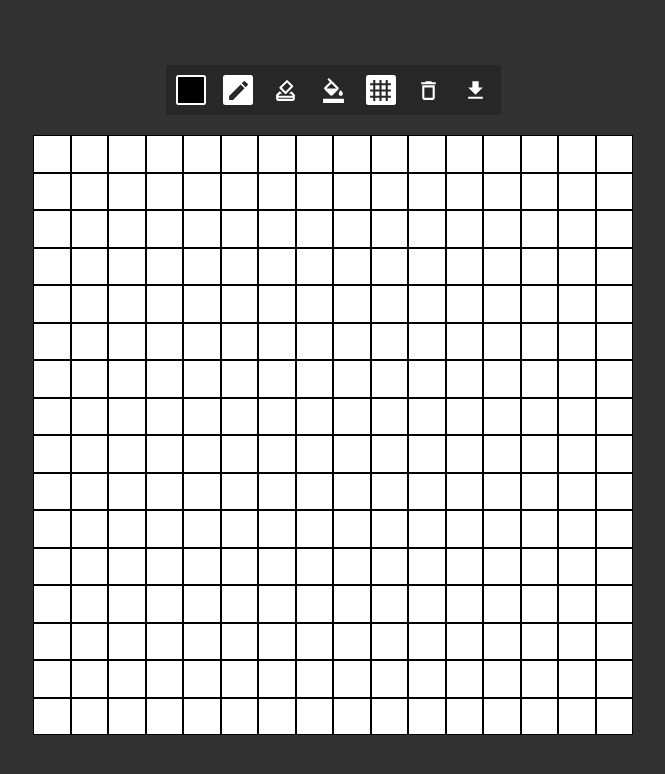
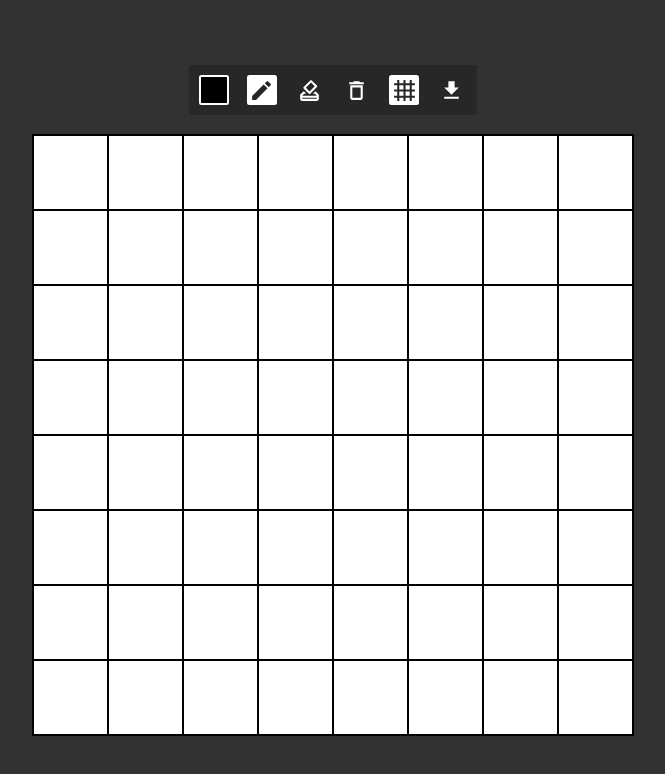
Before and after one commit to feliperdamaceno/pixel-art-editor, a React (Create React App) app: page / in a window 1280 px wide. Shown: the top 774 px of the page, without its empty margins (307-972 px from the left). Built offline with nearby package versions, Linux system fonts and the light colour scheme.

Commit message:
refactor: tools logic

```diff
--- a/src/App.js
+++ b/src/App.js
@@ -1,51 +1,52 @@
-import { useState } from 'react'
+// Styles
 import styled from 'styled-components'
-
-// Styles
 import { colors } from './Global.styles'
 
 // Components
-import Tile from './components/Tile'
 import Tools from './components/Tools'
+import Pixel from './components/Pixel'
+
+// Hooks
+import { useState } from 'react'
 
 // Context
 import ColorProvider from './context/ColorContext'
 import GridProvider from './context/GridContext'
 
 export default function App() {
-  const [size] = useState(16)
-  const [tiles, setTiles] = useState(() => createTiles())
+  const [size] = useState(8)
+  const [pixels, setPixels] = useState(createPixels)
 
-  function createTiles(color) {
-    const tiles = []
+  function createPixels() {
+    const pixels = []
     for (let i = 0; i < size * size; i++) {
-      tiles.push({ id: i, color: color ? color : colors.white })
+      pixels.push({ id: i })
     }
-    return tiles
+    return pixels
   }
 
-  function resetTiles(color) {
-    setTiles(createTiles(color))
+  function resetPixels() {
+    setPixels(createPixels)
   }
 
   return (
-    <Editor>
+    <Container>
       <ColorProvider>
         <GridProvider>
-          <Tools resetTiles={resetTiles} />
-          <Container size={size}>
-            {tiles.map((tile) => (
-              <Tile key={tile.id} color={tile.color} tiles={tiles} />
+          <Tools resetPixels={resetPixels} />
+          <Grid size={size}>
+            {pixels.map((pixel) => (
+              <Pixel key={pixel.id} />
             ))}
-          </Container>
+          </Grid>
         </GridProvider>
       </ColorProvider>
-    </Editor>
+    </Container>
   )
 }
 
 // Styled Components
-const Editor = styled.div`
+const Container = styled.div`
   background-color: ${colors.background};
   min-width: 100vw;
   min-height: 100vh;
@@ -56,11 +57,12 @@ const Editor = styled.div`
   gap: 2rem;
   user-select: none;
 `
-
-const Container = styled.div`
-  --size: ${({ size }) => size};
+const Grid = styled.div`
+  --grid-size: ${({ size }) => size};
+  background-color: ${colors.white};
+  outline: 0.1rem solid ${colors.black};
   width: 100%;
   max-width: 60rem;
   display: grid;
-  grid-template-columns: repeat(var(--size), 1fr);
+  grid-template-columns: repeat(var(--grid-size), 1fr);
 `
--- a/src/components/Tile.jsx
+++ b/src/components/Pixel.jsx
@@ -1,5 +1,3 @@
-import { useEffect, useState } from 'react'
-
 // Styles
 import styled from 'styled-components'
 import { colors } from '../Global.styles'
@@ -8,28 +6,27 @@ import { colors } from '../Global.styles'
 import { useColorContext } from '../context/ColorContext'
 import { useGridContext } from '../context/GridContext'
 
-export default function Tile({ color, tiles }) {
+// Hooks
+import { useState } from 'react'
+
+export default function Pixel() {
+  const [color, setColor] = useState(null)
+  const [currentColor] = useColorContext()
   const [grid] = useGridContext()
-  const [currentColor] = useColorContext()
-  const [selfColor, setSelfColor] = useState(color)
 
   function handleChangeColor() {
-    setSelfColor(currentColor)
+    setColor(currentColor)
   }
-
-  useEffect(() => {
-    if (tiles) setSelfColor(color)
-  }, [tiles, setSelfColor, color])
 
   return (
     <>
-      <TileStyle onClick={handleChangeColor} color={selfColor} grid={grid} />
+      <PixelStyles onClick={handleChangeColor} color={color} grid={grid} />
     </>
   )
 }
 
 // Styled Components
-const TileStyle = styled.div`
+const PixelStyles = styled.div`
   width: 100%;
   aspect-ratio: 1/1;
   background-color: ${({ color }) => color};
--- a/src/components/Tools.jsx
+++ b/src/components/Tools.jsx
@@ -1,5 +1,3 @@
-import { useState, useRef } from 'react'
-
 // Styles
 import styled from 'styled-components'
 import { colors } from '../Global.styles'
@@ -7,22 +5,24 @@ import {
   MdDownload as DownloadIcon,
   MdCreate as PencilIcon,
   MdOutlineHowToVote as EraserIcon,
-  MdOutlineFormatColorFill as BucketIcon,
   MdGrid4X4 as GridIcon,
   MdOutlineDelete as ExcludeIcon
 } from 'react-icons/md'
+
+// Hooks
+import { useState, useRef } from 'react'
 
 // Context
 import { useColorContext } from '../context/ColorContext'
 import { useGridContext } from '../context/GridContext'
 
-export default function Tools({ resetTiles }) {
-  const [tools, setTools] = useState(createToolsConfig)
-  const [grid, setGrid] = useGridContext()
+export default function Tools({ resetPixels }) {
+  const [tools, setTools] = useState(createToolsState)
+  const [grid, toggleGrid] = useGridContext()
   const [currentColor, setCurrentColor] = useColorContext()
   const colorPickerRef = useRef(currentColor)
 
-  function createToolsConfig() {
+  function createToolsState() {
     return {
       pencil: {
         name: 'pencil',
@@ -32,10 +32,6 @@ export default function Tools({ resetTiles }) {
         name: 'eraser',
         selected: false
       },
-      bucket: {
-        name: 'bucket',
-        selected: false
-      },
       exclude: {
         name: 'exclude',
         selected: false
@@ -43,7 +39,7 @@ export default function Tools({ resetTiles }) {
     }
   }
 
-  function selectTool(name) {
+  function selectCurrentTool(name) {
     setTools((previous) => {
       for (const tool in previous) {
         if (previous[tool].name === name) {
@@ -56,8 +52,11 @@ export default function Tools({ resetTiles }) {
     })
   }
 
-  function toggleGrid() {
-    setGrid((previous) => !previous)
+  function resetToDefaultTool() {
+    setTimeout(() => {
+      selectCurrentTool('pencil')
+      setCurrentColor(colorPickerRef.current.value)
+    }, 200)
   }
 
   function selectColor(event) {
@@ -66,30 +65,19 @@ export default function Tools({ resetTiles }) {
     }
   }
 
-  function resetToDefaultTool() {
-    setTimeout(() => {
-      selectTool('pencil')
-      setCurrentColor(colorPickerRef.current.value)
-    }, 200)
-  }
+  function selectTool(event) {
+    const currentTool = event.currentTarget.name
+    selectCurrentTool(currentTool)
 
-  function selectToolFunction(event) {
-    const tool = event.currentTarget.name
-    selectTool(tool)
-
-    switch (tool) {
+    switch (currentTool) {
       case 'pencil':
         setCurrentColor(colorPickerRef.current.value)
         break
       case 'eraser':
         setCurrentColor(colors.white)
         break
-      case 'bucket':
-        resetTiles(currentColor)
-        resetToDefaultTool()
-        break
       case 'exclude':
-        resetTiles()
+        resetPixels()
         resetToDefaultTool()
         break
       default:
@@ -102,7 +90,7 @@ export default function Tools({ resetTiles }) {
       <ColorPicker ref={colorPickerRef} onChange={selectColor} type="color" />
 
       <Button
-        onClick={selectToolFunction}
+        onClick={selectTool}
         name={tools.pencil.name}
         selected={tools.pencil.selected}
       >
@@ -110,7 +98,7 @@ export default function Tools({ resetTiles }) {
       </Button>
 
       <Button
-        onClick={selectToolFunction}
+        onClick={selectTool}
         name={tools.eraser.name}
         selected={tools.eraser.selected}
       >
@@ -118,23 +106,15 @@ export default function Tools({ resetTiles }) {
       </Button>
 
       <Button
-        onClick={selectToolFunction}
-        name={tools.bucket.name}
-        selected={tools.bucket.selected}
+        onClick={selectTool}
+        name={tools.exclude.name}
+        selected={tools.exclude.selected}
       >
-        <BucketIcon />
+        <ExcludeIcon />
       </Button>
 
       <Button onClick={toggleGrid} selected={grid}>
         <GridIcon />
-      </Button>
-
-      <Button
-        onClick={selectToolFunction}
-        name={tools.exclude.name}
-        selected={tools.exclude.selected}
-      >
-        <ExcludeIcon />
       </Button>
 
       <Button>
--- a/src/context/GridContext.js
+++ b/src/context/GridContext.js
@@ -1,24 +1,24 @@
 import { useState, useContext, createContext } from 'react'
 
 const GridContext = createContext(null)
-const GridUpdateContext = createContext(null)
+const GridToggleContext = createContext(null)
 
 export default function GridProvider({ children }) {
-  const [grid, setGrid] = useState(true)
+  const [toggled, setToggled] = useState(true)
 
-  function updateGrid(callBack) {
-    setGrid(callBack)
+  function toggleGrid() {
+    setToggled((previous) => !previous)
   }
 
   return (
-    <GridContext.Provider value={grid}>
-      <GridUpdateContext.Provider value={updateGrid}>
+    <GridContext.Provider value={toggled}>
+      <GridToggleContext.Provider value={toggleGrid}>
         {children}
-      </GridUpdateContext.Provider>
+      </GridToggleContext.Provider>
     </GridContext.Provider>
   )
 }
 
 export function useGridContext() {
-  return [useContext(GridContext), useContext(GridUpdateContext)]
+  return [useContext(GridContext), useContext(GridToggleContext)]
 }
```
